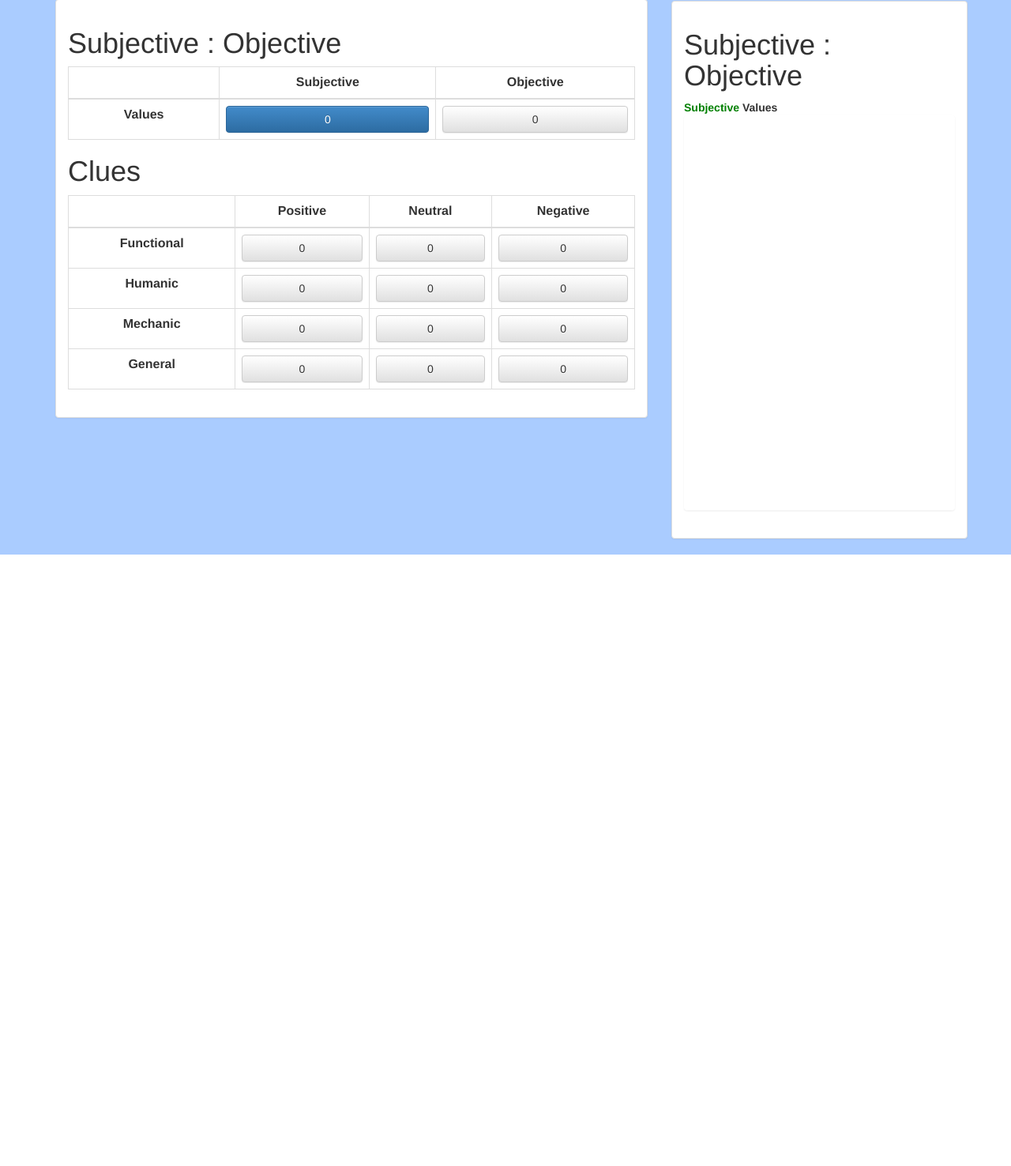
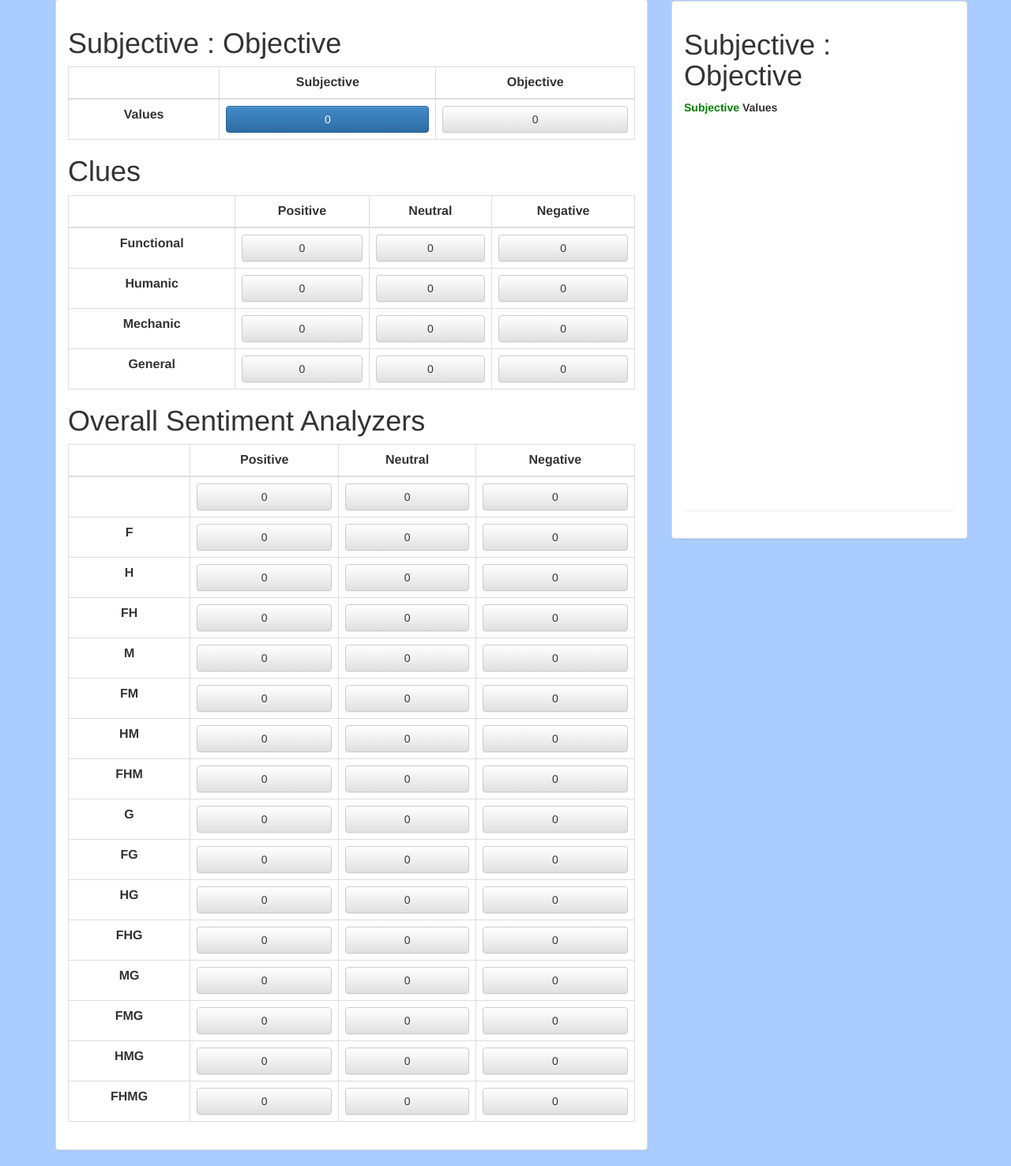
Before and after one commit to clrke/sarprit, a Django app: page /classify/presentation/2 in a window 1280 px wide. Shown: the part 240-1716 px from the top of the page at 79% size. Before the commit the page ends 942 px from the top, so only its background shows below. Run offline with Django 3.2, Linux system fonts and the light colour scheme; data that the repository does not hold is empty; parts of the project's set-up code (start-up, migrations or seed data) failed here and were passed over; some libraries are stand-ins or nearby versions.

Commit message:
Add overall sentiment analyzers to table presentation 2

```diff
--- a/classifiers/views.py
+++ b/classifiers/views.py
@@ -245,6 +245,7 @@ def presentation2(request):
 
 	table1 = [[[] for column in range(2)] for row in range(1)]
 	table2 = [[[] for column in range(3)] for row in range(4)]
+	table3 = [[[] for column in range(3)] for row in range(16)]
 
 	subjective_sentences = [sentence for sentence in sentences if sentence.subjective is True]
 	objective_sentences = [sentence for sentence in sentences if sentence.subjective is False]
@@ -254,6 +255,38 @@ def presentation2(request):
 
 	for sentence in sentences:
 		table2[sentence.int_clue()][2-normalize_sentiment(sentence.rating)].append(sentence.sentence)
+
+	sorted_reviews = [[[[[], []],[[], []]],[[[], []],[[], []]]],[[[[], []],[[], []]],[[[], []],[[], []]]]]
+
+	for review in reviews:
+		f=1 if review.sentence_set.filter(clue='f').count() > 0 else 0
+		h=1 if review.sentence_set.filter(clue='h').count() > 0 else 0
+		m=1 if review.sentence_set.filter(clue='m').count() > 0 else 0
+		g=1 if review.sentence_set.filter(clue='g').count() > 0 else 0
+
+		sorted_reviews[f][h][m][g].append(review)
+
+	overall_sentiment_analyzers = []
+
+	for g in range(2):
+		for m in range(2):
+			for h in range(2):
+				for f in range(2):
+					reviews = sorted_reviews[f][h][m][g]
+
+					overall_sentiment_analyzers.append("%s%s%s%s"%(
+						"F" if f == 1 else "",
+						"H" if h == 1 else "",
+						"M" if m == 1 else "",
+						"G" if g == 1 else ""
+					))
+
+					t = g*8+m*4+h*2+f
+
+					for review in reviews:
+						normal = normalize_sentiment(review.overall_sentiment)
+						table3[t][2-normal].append(review.raw_string())
+
 
 	return render(request, 'classifiers/presentation2.html',
 		{
@@ -273,6 +306,14 @@ def presentation2(request):
 					'titlesY': ['Functional', 'Humanic', 'Mechanic', 'General'],
 					'colorsX': ['green', 'grey', 'red'],
 					'colorsY': ['blue', 'orange', 'red', 'green']
+				},
+				{
+					'name': 'Overall Sentiment Analyzers',
+					'data': table3,
+					'titlesX': ['Positive', 'Neutral', 'Negative'],
+					'titlesY': overall_sentiment_analyzers,
+					'colorsX': ['green', 'grey', 'red'],
+					'colorsY': ['black' for i in range(16)]
 				},
 			]
 		})
--- a/global/templates/classifiers/presentation2.html
+++ b/global/templates/classifiers/presentation2.html
@@ -37,23 +37,9 @@
 									<tbody>
 										{% for row in table.data %}
 											<tr>
-												{% if forloop.counter0 == 0 %}
-													<td>
-														<b>{{table.titlesY.0}}</b>
-													</td>
-												{% elif forloop.counter0 == 1 %}
-													<td>
-														<b>{{table.titlesY.1}}</b>
-													</td>
-												{% elif forloop.counter0 == 2 %}
-													<td>
-														<b>{{table.titlesY.2}}</b>
-													</td>
-												{% else %}
-													<td>
-														<b>{{table.titlesY.3}}</b>
-													</td>
-												{% endif %}
+												<td>
+													<b>{{table.titlesY | access:forloop.counter0 }}</b>
+												</td>
 												{% for column in row %}
 													<td>
 														<button ng-class="{
--- a/sarprit/templatetags/filters.py
+++ b/sarprit/templatetags/filters.py
@@ -14,3 +14,7 @@ def sentiment(value):
 		return "Positive"
 	else:
  		return "Neutral"
+
+@register.filter
+def access(value, arg):
+    return value[arg]
```
